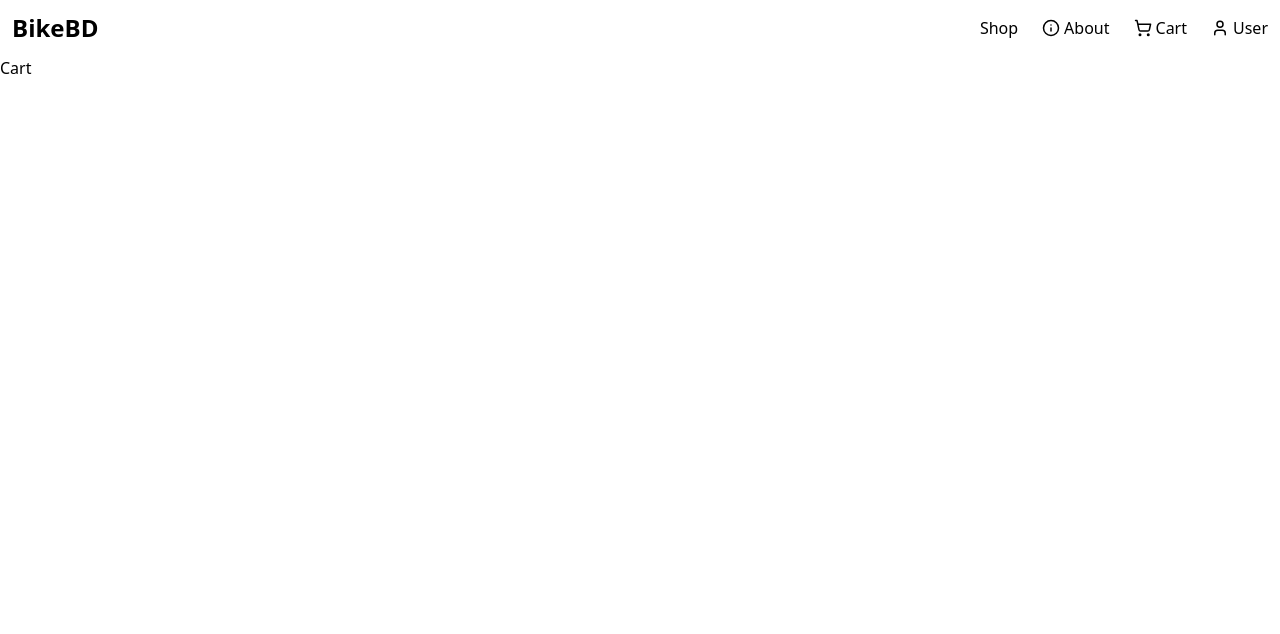
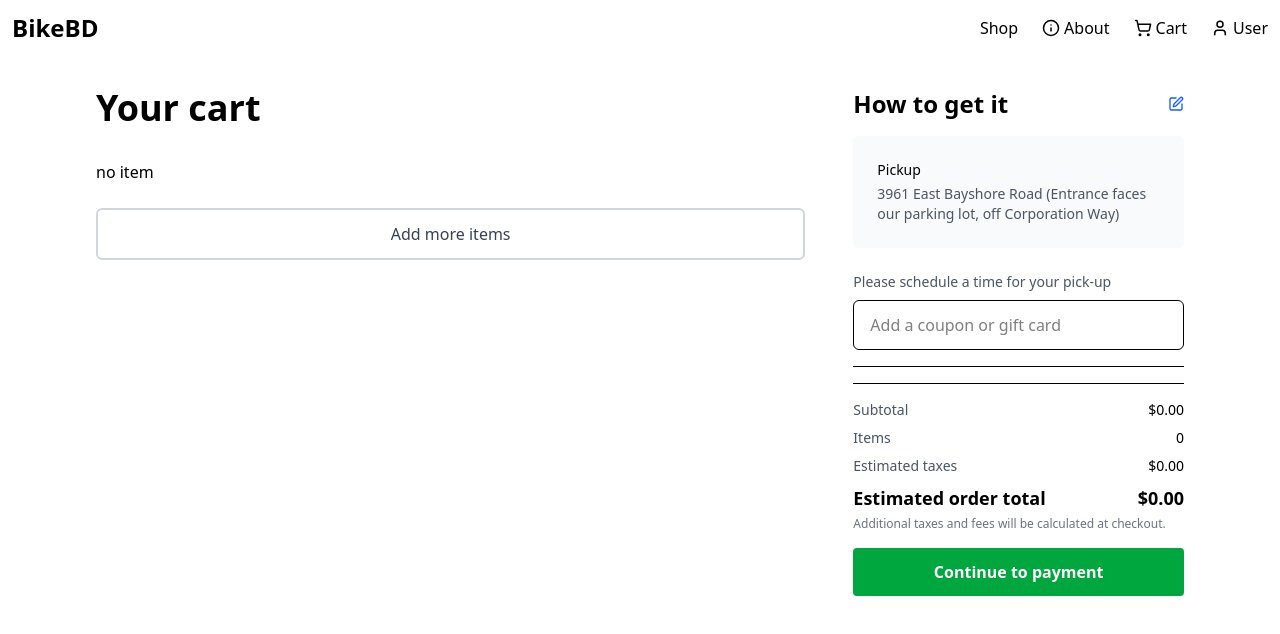
Before and after one commit to asadsuzan/bike-store-client, a React (Vite) app: page /cart in a window 1280 px wide. Shown: the top 634 px of the page. Built offline with nearby package versions, Linux system fonts and the light colour scheme.

Commit message:
setting up cart management in cart page and order summary

```diff
--- a/src/pages/Cart.tsx
+++ b/src/pages/Cart.tsx
@@ -1,5 +1,228 @@
-const Cart = () => {
-  return <div>Cart</div>;
+import { useState } from "react";
+import { Plus, Minus, Trash, Edit } from "lucide-react";
+import { useAppDispatch, useAppSelector } from "../redux/hooks";
+import {
+  ICartItem,
+  removeFromCart,
+  updateQuantity,
+} from "../redux/features/cart/cartSlice";
+// import { Dialog } from "@/components/ui/dialog";
+
+const CartPage = () => {
+  const [couponCode, setCouponCode] = useState("");
+  const [isFocused, setIsFocused] = useState(false);
+  const [pickupAddress, setPickupAddress] = useState(
+    "3961 East Bayshore Road (Entrance faces our parking lot, off Corporation Way)"
+  );
+  const [isPickupDialogOpen, setPickupDialogOpen] = useState(false);
+  const cart = useAppSelector((state) => state.cart);
+  const dispatch = useAppDispatch();
+
+  const handleCouponButtonClick = () => {
+    if (couponCode) {
+      alert(`Applying coupon: ${couponCode}`);
+    } else {
+      alert("Cancelling coupon");
+      setCouponCode("");
+    }
+  };
+  const handleUpdateQuantity = (
+    id: string,
+    quantity: number,
+    action: "add" | "minus",
+    maxQuantity: number
+  ) => {
+    console.log({ maxQuantity, quantity });
+    if (action === "add" && maxQuantity > quantity) {
+      dispatch(updateQuantity({ id, quantity: quantity + 1 }));
+
+      return;
+    }
+    if (action === "minus" && quantity > 1) {
+      dispatch(updateQuantity({ id, quantity: quantity - 1 }));
+
+      return;
+    }
+    console.log("nothing");
+    return;
+  };
+  const handlePickupSave = () => {
+    setPickupDialogOpen(false);
+  };
+
+  return (
+    <div className="max-w-6xl mx-auto p-8 grid grid-cols-1 lg:grid-cols-3 gap-12">
+      {/* Cart Items Section */}
+      <div className="lg:col-span-2">
+        <h1 className="text-4xl font-extrabold mb-8">Your cart</h1>
+
+        {/* Cart Item */}
+        {cart?.items.length
+          ? cart.items.map((item: ICartItem) => {
+              return (
+                <div className="flex items-start gap-6 border-b pb-8 mb-2">
+                  <img
+                    src="placeholder.webp"
+                    alt={item.name}
+                    className="rounded-sm w-36 h-24 object-cover"
+                  />
+                  <div className="flex-1">
+                    <h2 className="text-xl font-semibold">{item.name}</h2>
+                    <p className="text-sm text-gray-600 mt-2 flex gap-1 font-semibold">
+                      <span>{item.price.toFixed(2)}</span>
+                      <span>x</span>
+                      <span>{item.quantity}</span>
+                    </p>
+                  </div>
+                  <p className="font-bold">
+                    ${(item.quantity * item.price).toFixed(2)}
+                  </p>
+                  <div className="flex items-center gap-4">
+                    <button
+                      onClick={() =>
+                        handleUpdateQuantity(
+                          item.product,
+                          item.quantity,
+                          "minus",
+                          item.availableQuantity
+                        )
+                      }
+                      className="border border-gray-300 rounded-full px-4 py-2 hover:bg-gray-100"
+                    >
+                      <Minus size={16} />
+                    </button>
+                    <span className="text-lg font-medium w-8 text-center">
+                      {item.quantity}
+                    </span>
+                    <button
+                      onClick={() =>
+                        handleUpdateQuantity(
+                          item.product,
+                          item.quantity,
+                          "add",
+                          item.availableQuantity
+                        )
+                      }
+                      className="border border-gray-300 rounded-full px-4 py-2 hover:bg-gray-100"
+                    >
+                      <Plus size={16} />
+                    </button>
+                    <button
+                      className="text-red-600 hover:text-red-800"
+                      onClick={() => dispatch(removeFromCart(item.product))}
+                    >
+                      <Trash size={18} />
+                    </button>
+                  </div>
+                </div>
+              );
+            })
+          : "no item"}
+
+        <button className="mt-6 bg-transparent border-2 border-gray-300 text-gray-700 py-3 px-6 rounded-md hover:bg-gray-100 w-full font-medium">
+          Add more items
+        </button>
+      </div>
+
+      {/* Order Summary Section */}
+      <div className="lg:col-span-1">
+        <h2 className="text-2xl font-semibold mb-4 flex items-center justify-between">
+          How to get it
+          <button
+            className="text-blue-600 hover:text-blue-800 flex items-center gap-2"
+            onClick={() => setPickupDialogOpen(true)}
+          >
+            <Edit size={16} />
+          </button>
+        </h2>
+
+        <div className="bg-gray-50 p-6 rounded-md mb-6">
+          <p className="text-sm font-medium mb-1">Pickup</p>
+          <p className="text-sm text-gray-600">{pickupAddress}</p>
+        </div>
+
+        <div className="border-b pb-4 mb-4 relative">
+          <label className="text-sm text-gray-600 block mb-2">
+            Please schedule a time for your pick-up
+          </label>
+          <div className="relative w-full">
+            <input
+              type="text"
+              placeholder="Add a coupon or gift card"
+              value={couponCode}
+              onChange={(e) => setCouponCode(e.target.value)}
+              onFocus={() => setIsFocused(true)}
+              onBlur={() => setIsFocused(false)}
+              className="border w-full py-3 px-4 rounded-md pr-[120px]"
+            />
+            {isFocused && (
+              <button
+                onClick={handleCouponButtonClick}
+                className="absolute right-2 top-1/2 transform -translate-y-1/2 bg-green-600 text-white py-2 px-4 rounded-md hover:bg-green-700 font-medium"
+              >
+                {couponCode ? "Apply Coupon" : "Cancel Coupon"}
+              </button>
+            )}
+          </div>
+        </div>
+
+        {/* Order Summary */}
+        <div className="border-t pt-4">
+          <div className="flex justify-between mb-2">
+            <p className="text-sm text-gray-600">Subtotal</p>
+            <p className="text-sm">${cart.totalPrice.toFixed(2)}</p>
+          </div>
+          <div className="flex justify-between mb-2">
+            <p className="text-sm text-gray-600">Items</p>
+            <p className="text-sm">{cart.totalQuantity}</p>
+          </div>
+          <div className="flex justify-between mb-2">
+            <p className="text-sm text-gray-600">Estimated taxes</p>
+            <p className="text-sm">$0.00</p>
+          </div>
+          <div className="flex justify-between font-bold text-lg">
+            <p>Estimated order total</p>
+            <p>${cart.totalPrice.toFixed(2)}</p>
+          </div>
+          <p className="text-xs text-gray-500 mt-1">
+            Additional taxes and fees will be calculated at checkout.
+          </p>
+        </div>
+
+        <button className="mt-4 bg-green-600 text-white py-3 px-6 w-full rounded hover:bg-green-700 font-semibold">
+          Continue to payment
+        </button>
+      </div>
+
+      {/* Pickup Address Dialog */}
+      {isPickupDialogOpen && (
+        <div className="fixed inset-0 bg-blue-50 flex items-center justify-center z-50">
+          <div className="bg-white p-6 rounded-md w-96">
+            <h2 className="text-xl font-semibold mb-4">Edit Pickup Address</h2>
+            <textarea
+              value={pickupAddress}
+              onChange={(e) => setPickupAddress(e.target.value)}
+              className="w-full border rounded-md p-3 mb-4 resize-none h-32"
+            />
+            <div className="flex justify-end gap-4">
+              <button
+                onClick={() => setPickupDialogOpen(false)}
+                className="px-4 py-2 bg-gray-300 rounded-md hover:bg-gray-400"
+              >
+                Cancel
+              </button>
+              <button
+                onClick={handlePickupSave}
+                className="px-4 py-2 bg-green-600 text-white rounded-md hover:bg-green-700"
+              >
+                Save
+              </button>
+            </div>
+          </div>
+        </div>
+      )}
+    </div>
+  );
 };
 
-export default Cart;
+export default CartPage;
--- a/src/pages/ProductDetails.tsx
+++ b/src/pages/ProductDetails.tsx
@@ -40,6 +40,7 @@ const ProductDetails = () => {
         inStock: product.inStock,
         name: product.name,
         price: product.price,
+        availableQuantity: product.quantity,
       })
     );
     toast.success("Added to cart", {
--- a/src/pages/Shop.tsx
+++ b/src/pages/Shop.tsx
@@ -46,7 +46,7 @@ const Shop = () => {
 
   const products: IProduct[] = data?.data || [];
   const { totalPages } = data?.meta || {};
-
+  console.log(products);
   const handlePrevious = () => {
     if (currentPage > 1) setCurrentPage((prev) => prev - 1);
   };
--- a/src/redux/features/cart/cartSlice.ts
+++ b/src/redux/features/cart/cartSlice.ts
@@ -7,6 +7,7 @@ export interface ICartItem {
   quantity: number;
   inStock: boolean;
   imageUrl?: string; // Optional: for displaying in the UI
+  availableQuantity: number;
 }
 
 interface CartState {
@@ -26,7 +27,6 @@ const cartSlice = createSlice({
   initialState,
   reducers: {
     addToCart(state, action: PayloadAction<ICartItem>) {
-      console.log({ state: state.items });
       const existingItem = state.items.find(
         (item) => item.product === action.payload.product
       );
```
